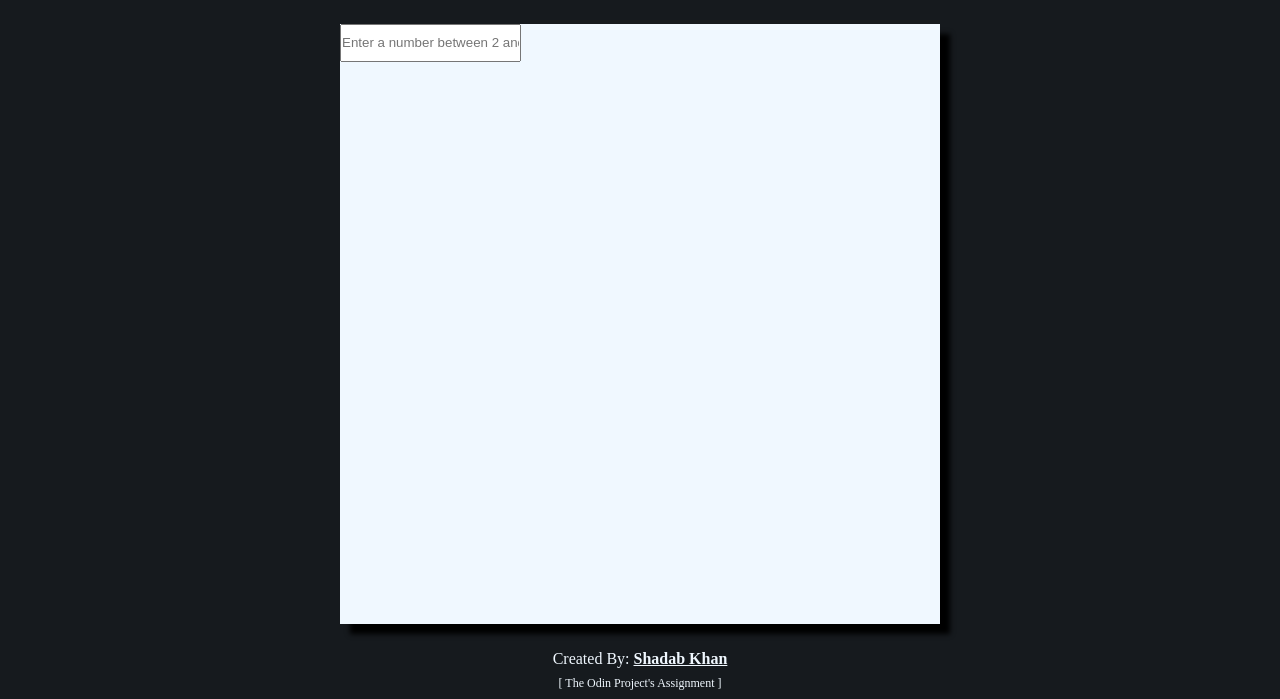
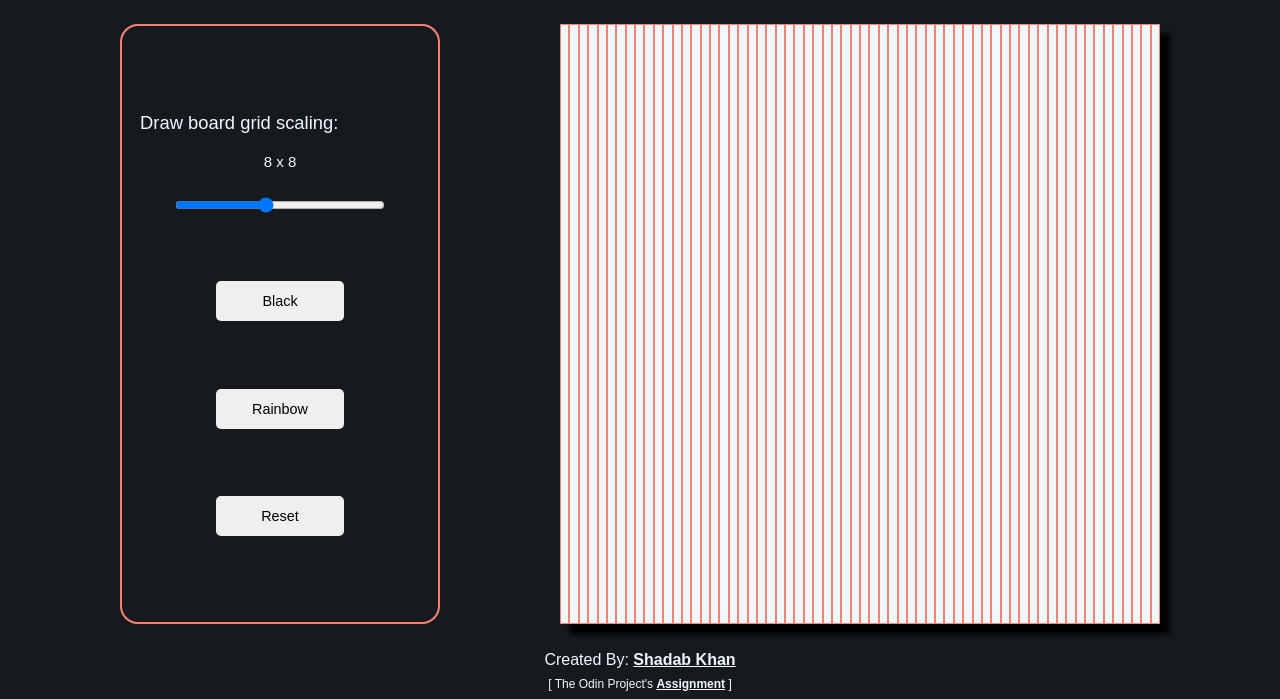
Before and after one commit to bentekku/etch-a-sketch, a plain HTML site: page index.html in a window 1280 px wide. Shown: the part 101-800 px from the top of the page. Drawn offline with Linux system fonts and the light colour scheme; a web font is replaced by a local one.

```diff
--- a/index.html
+++ b/index.html
@@ -11,20 +11,38 @@
   <body>
     <header><h1>Etch a Sketch</h1></header>
     <div class="container">
-      <form>
-        <input
-          id="text-user-input"
-          type="text"
-          placeholder="Enter a number between 2 and 99"
-        />
-      </form>
+      <div class="settings">
+        <form>
+          <p>Draw board grid scaling:</p>
+          <p id="dis-user-input">0 * 0</p>
+          <input
+            id="slider-user-input"
+            type="range"
+            min="2"
+            max="16"
+            value="8"
+          />
+        </form>
+        <button id="btn-black">Black</button>
+        <button>Rainbow</button>
+        <button>Reset</button>
+      </div>
+      <div class="draw-board"></div>
     </div>
     <footer>
       <p>
         Created By:
         <a href="https://github.com/mikeykuin" target="_blank">Shadab Khan</a>
       </p>
-      <p>[ The Odin Project's Assignment ]</p>
+      <p>
+        [ The Odin Project's
+        <a
+          href="https://www.theodinproject.com/lessons/foundations-etch-a-sketch"
+          target="_blank"
+          >Assignment</a
+        >
+        ]
+      </p>
     </footer>
   </body>
 </html>
--- a/script/main.js
+++ b/script/main.js
@@ -1,4 +1,57 @@
-console.log("Hi!");
+const DRAWBOARD = document.querySelector(".draw-board");
+const USERINPUT = document.querySelector("#slider-user-input");
+const DISPLAYPARA = document.querySelector("#dis-user-input");
 
-const drawBoard = document.querySelector(".container");
-const userInput = document.querySelector(".text-user-input");
+let totalDivs = 0;
+
+processUserVal();
+
+const buttonBlack = document.querySelector("#btn-black");
+
+let userVal = "";
+
+USERINPUT.addEventListener("change", processUserVal);
+
+// buttonBlack.addEventListener("click", processUserVal);
+
+function processUserVal() {
+  let userVal = Number(USERINPUT.value);
+
+  DISPLAYPARA.innerHTML = `${userVal} x ${userVal}`;
+  totalDivs = Number(userVal) * Number(userVal);
+  clearGrid();
+
+  // generateGrid(totalDivs);
+  generateGrid(userVal);
+
+  console.log(`user value: ${userVal}`);
+  console.log(`total divs: ${totalDivs}`);
+}
+
+function clearGrid() {
+  DRAWBOARD.innerHTML = "";
+}
+
+function generateGrid(num) {
+  // for (let f_index = 0; f_index < num; f_index++) {
+  //   let row = document.createElement("div");
+  //   row.classList.add("pixel-div");
+
+  //   DRAWBOARD.appendChild(row);
+
+  //   for (let s_index = 0; s_index < num; s_index++) {
+  //     let col = document.createElement("div");
+  //     col.classList.add("pixel-div");
+
+  //     row.appendChild(col);
+  //   }
+  // }
+  for (let index = 0; index < num; index++) {
+    for (let s_index = 0; s_index < num; s_index++) {
+      let newDiv = document.createElement("div");
+      newDiv.classList.add("pixel-div");
+
+      DRAWBOARD.appendChild(newDiv);
+    }
+  }
+}
--- a/styles/styles.css
+++ b/styles/styles.css
@@ -2,6 +2,7 @@
 
 :root{
     --bg-primary: #161a1e;
+    --input-text-color: #545454;
 }
 
 *,
@@ -21,6 +22,10 @@
     justify-content: space-between;
     align-items: center;
 
+    /* overiding all the fontstyling in the webpage */
+    font-family: 'Laila', sans-serif;
+
+
     background-color: var(--bg-primary);
 }
 
@@ -37,17 +42,118 @@
 }
 
 .container {
+    width: 100%;
+    display: flex;
+    justify-content: space-evenly;
+    align-items: center;
+}
+
+.settings {
+    display: flex;
+    flex-direction: column;
+    justify-content: space-evenly;
+    /* gap: 2rem; */
+
+    width: 320px;
+    height: 600px;
+    padding: 18px;
+
+    border: .15rem solid salmon;
+    border-radius: 18px;
+}
+
+.settings :first-child {
+    /* margin-top: 11px; */
+}
+
+/* #btn-black {
+    background-color: var(--bg-primary);
+    color: aliceblue;
+    border: .1rem dashed aliceblue;
+} */
+
+button {
+    width: 128px;
+    height: 40px;
+    font-size: .9rem;
+
+    align-self: center;
+
+    border: none;
+    border-radius: 5px;
+
+    cursor: pointer;
+
+    transition: ease-in-out .2s;
+}
+
+button:hover {
+    scale: 1.1;
+
+    -webkit-box-shadow: 10px 10px 5px 0px rgba(0,0,0,.39);
+    -moz-box-shadow: 10px 10px 5px 0px rgba(0,0,0,.39);
+    box-shadow: 10px 10px 5px 0px rgba(0,0,0,.39);
+}
+
+
+.settings form  {
+    display: flex;
+    flex-direction: column;
+    gap: 1.2rem;
+}
+
+.settings form label, .settings form p {
+    color: aliceblue;
+    font-size: 1.15rem;
+}
+
+#slider-user-input{
+    text-align: center;
+    color: white;
+    margin-top: 8px;
+    width: 210px;
+    align-self: center;
+
+    cursor: pointer;
+
+    transition: ease-in-out .2s;
+}
+#slider-user-input:hover{
+    scale: 1.1;
+
+    -webkit-box-shadow: 10px 10px 5px 0px rgba(0,0,0,.39);
+    -moz-box-shadow: 10px 10px 5px 0px rgba(0,0,0,.39);
+    box-shadow: 10px 10px 5px 0px rgba(0,0,0,.39);
+}
+
+#dis-user-input {
+    align-self: center;
+    font-size: 15px;
+}
+
+.draw-board {
     width: 600px;
     height: 600px;
+    /* background-color: aliceblue; */
     background-color: aliceblue;
 
     -webkit-box-shadow: 10px 10px 5px 0px rgba(0,0,0,1);
     -moz-box-shadow: 10px 10px 5px 0px rgba(0,0,0,1);
     box-shadow: 10px 10px 5px 0px rgba(0,0,0,1);
+
+    display: flex;
 }
 
-#text-user-input {
-    height:38px;
+.pixel-div {
+    width: 100%;
+    height: 100%;
+    /* width: 50px; */
+    /* height: 50px; */
+    /* display: flex; */
+
+    flex: 1;
+    flex-flow: row wrap;
+    border: 1px solid salmon;
 }
 
 footer {
```
